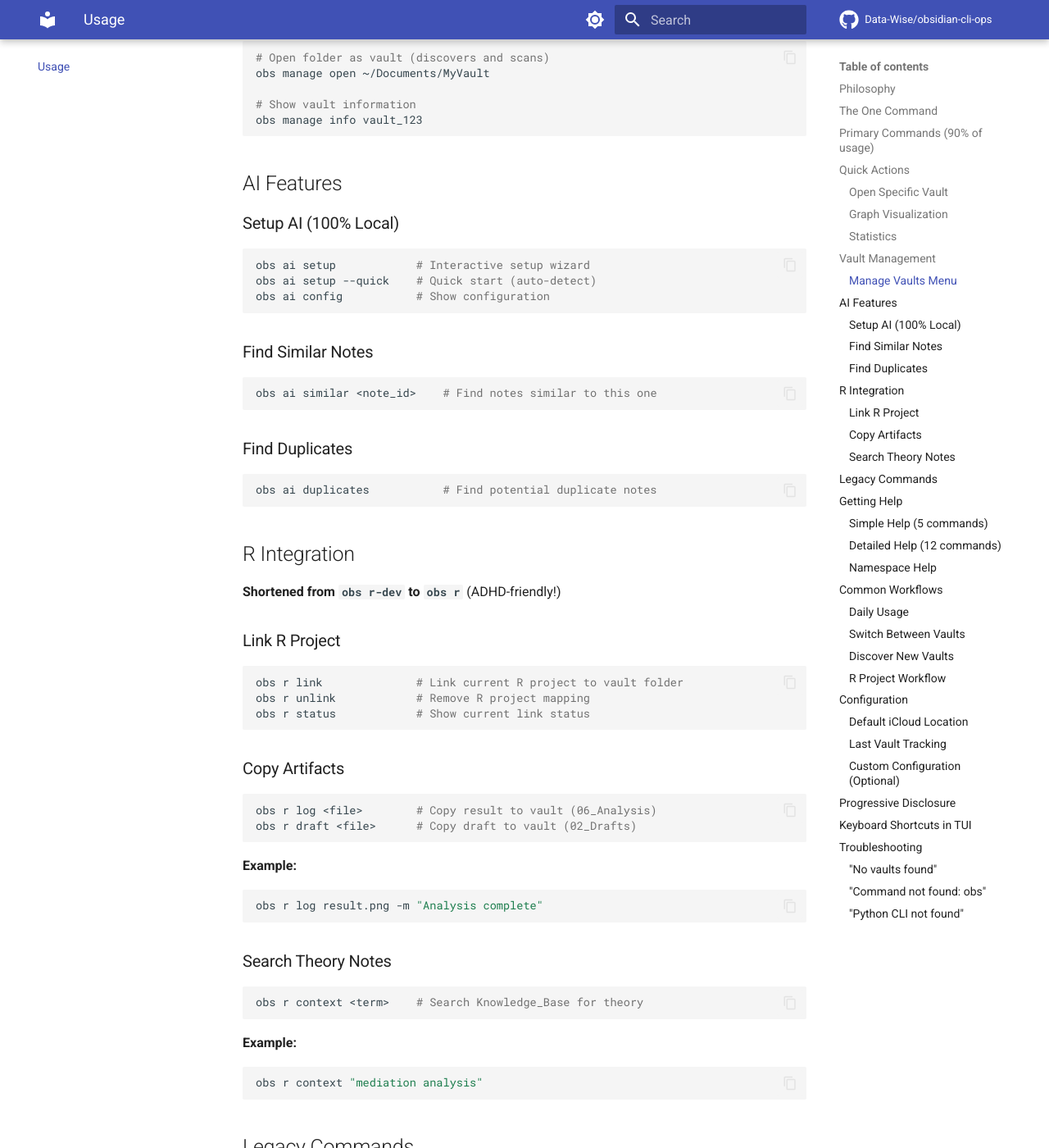
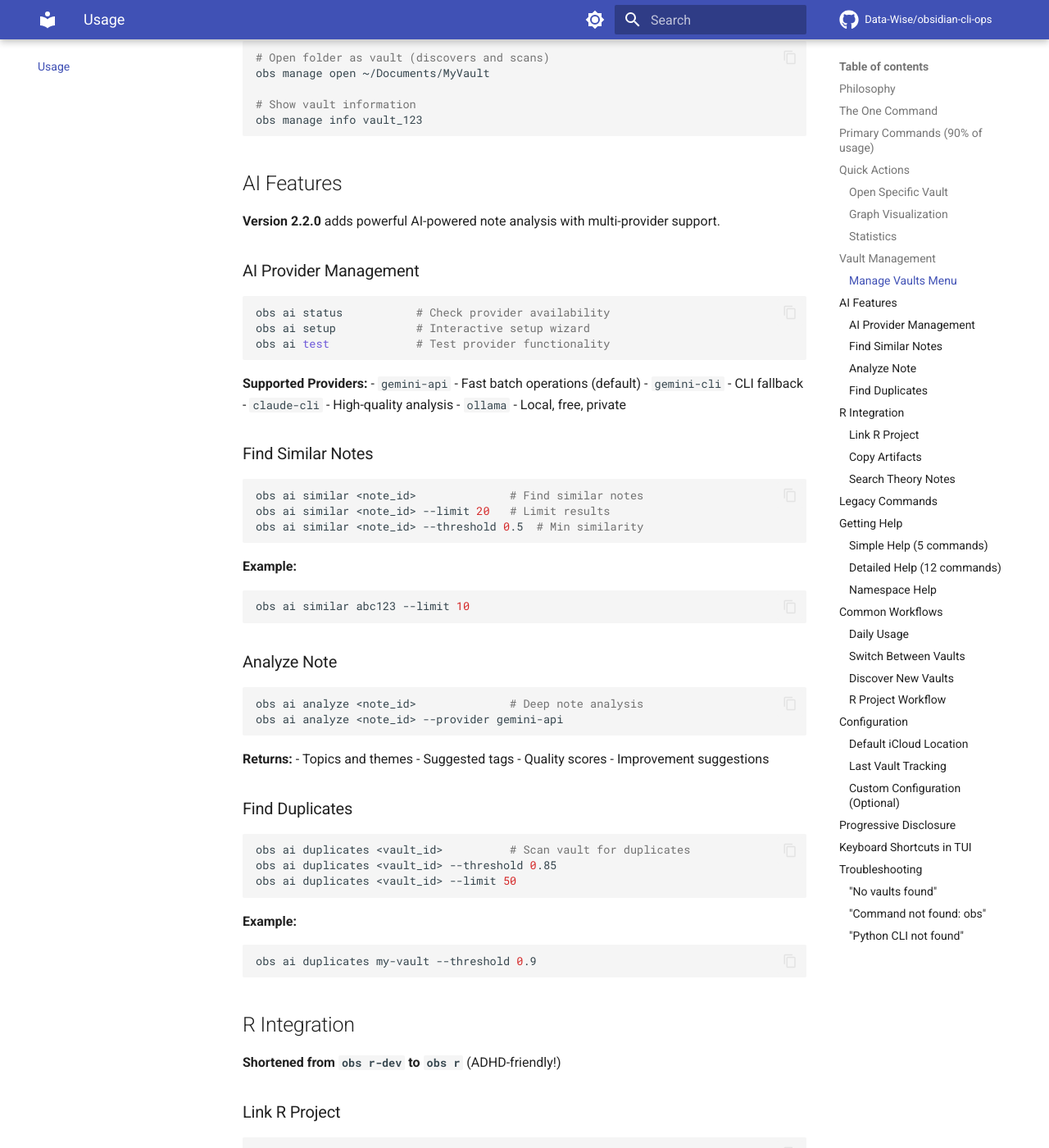
Before and after one commit to Data-Wise/obsidian-cli-ops, an MkDocs documentation site: the page built from docs_mkdocs/usage.md, in a window 1280 px wide and 1400 px high, scrolled down 2116 px. Shown: the whole window at 82% size. Built offline with MkDocs 1.6.1 and Material for MkDocs 9.7.7, drawn with Linux system fonts in a browser that asks for light colours; comment, search, counter and statistics services are not loaded; some of the changed text lies outside the part shown.

Commit message:
docs: update README, TODOS, and MkDocs for v2.2.0 release
- README.md: Update version to 2.2.0, add AI features section
- TODOS.md: Mark Phase 5 AI features as complete
- docs_mkdocs/index.md: Add v2.2 features, update status
- docs_mkdocs/usage.md: Document all new AI commands

````diff
--- a/docs_mkdocs/usage.md
+++ b/docs_mkdocs/usage.md
@@ -4,7 +4,7 @@
 
 ## Philosophy
 
-**Version 2.1.0** implements **Option D** - a complete redesign that mimics the official Obsidian app's behavior.
+**Version 2.2.0** implements **Option D** - a complete redesign that mimics the official Obsidian app's behavior, plus AI-powered features.
 
 - **Zero-Friction Start**: Just type `obs` (like clicking the Obsidian icon)
 - **iCloud-First**: Auto-detects `~/Library/Mobile Documents/iCloud~md~obsidian/Documents`
@@ -103,24 +103,59 @@ obs manage info vault_123
 
 ## AI Features
 
-### Setup AI (100% Local)
+**Version 2.2.0** adds powerful AI-powered note analysis with multi-provider support.
+
+### AI Provider Management
 
 ```bash
+obs ai status           # Check provider availability
 obs ai setup            # Interactive setup wizard
-obs ai setup --quick    # Quick start (auto-detect)
-obs ai config           # Show configuration
+obs ai test             # Test provider functionality
 ```
+
+**Supported Providers:**
+- `gemini-api` - Fast batch operations (default)
+- `gemini-cli` - CLI fallback
+- `claude-cli` - High-quality analysis
+- `ollama` - Local, free, private
 
 ### Find Similar Notes
 
 ```bash
-obs ai similar <note_id>    # Find notes similar to this one
+obs ai similar <note_id>              # Find similar notes
+obs ai similar <note_id> --limit 20   # Limit results
+obs ai similar <note_id> --threshold 0.5  # Min similarity
 ```
+
+**Example:**
+```bash
+obs ai similar abc123 --limit 10
+```
+
+### Analyze Note
+
+```bash
+obs ai analyze <note_id>              # Deep note analysis
+obs ai analyze <note_id> --provider gemini-api
+```
+
+**Returns:**
+- Topics and themes
+- Suggested tags
+- Quality scores
+- Improvement suggestions
 
 ### Find Duplicates
 
 ```bash
-obs ai duplicates           # Find potential duplicate notes
+obs ai duplicates <vault_id>          # Scan vault for duplicates
+obs ai duplicates <vault_id> --threshold 0.85
+obs ai duplicates <vault_id> --limit 50
+```
+
+**Example:**
+```bash
+obs ai duplicates my-vault --threshold 0.9
 ```
 
 ## R Integration
````
Also changed, not shown: README.md (+26 -13 lines), TODOS.md (+15 -5 lines), docs_mkdocs/index.md (+24 -6 lines).
